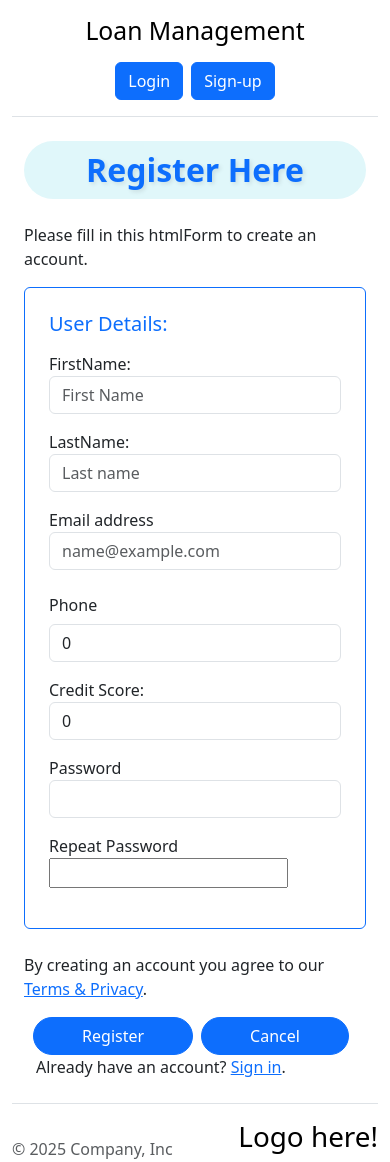
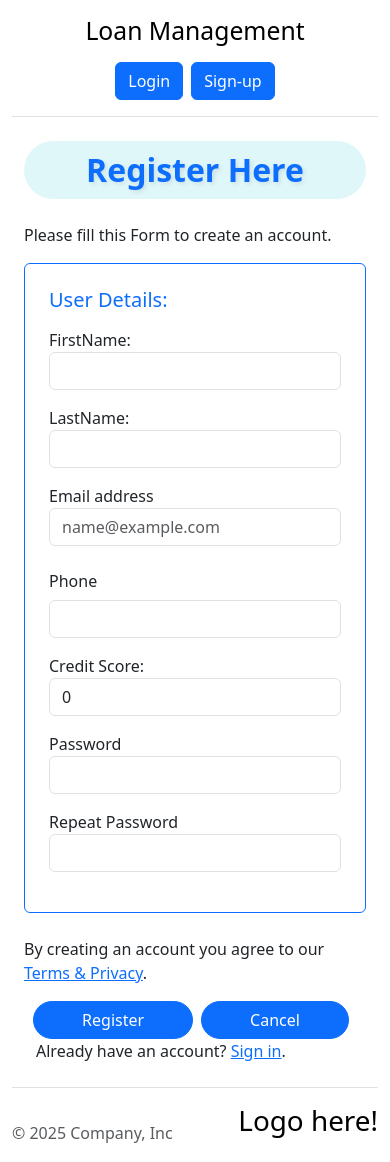
Before and after one commit to Kenjivlar/lambdaSquadProject1FrontEnd, a React (Vite) app: page /register in a window 390 px wide. Shown: the top 1162 px of the page. Built offline with nearby package versions, Linux system fonts and the light colour scheme.

Commit message:
Registration form correction for phone number and validation for password

```diff
--- a/src/components/RegistrationForm.tsx
+++ b/src/components/RegistrationForm.tsx
@@ -1,4 +1,4 @@
-import React, { ReactHTMLElement, useState } from "react";
+import React, { useState } from "react";
 import axios from 'axios';
 import { useNavigate } from "react-router-dom";
 
@@ -11,7 +11,7 @@ const RegistrationhtmlForm: React.FC = () => {
     accountTypeId: number;
     firstName: string;
     lastName: string;
-    phoneNumber: number;
+    phoneNumber: string;
     creditScore: number;
   };
 
@@ -21,19 +21,11 @@ const RegistrationhtmlForm: React.FC = () => {
     accountTypeId: 2,
     firstName: "",
     lastName: "",
-    phoneNumber: 0,
+    phoneNumber: "",
     creditScore: 0,
   });
 
-  const {
-    email,
-    password,
-    accountTypeId,
-    firstName,
-    lastName,
-    phoneNumber,
-    creditScore,
-  } = account;
+  const [error, setError] = useState<string>("");
 
   // Methods
   const onSubmit = async (e: React.FormEvent<HTMLFormElement>) => {
@@ -43,26 +35,28 @@ const RegistrationhtmlForm: React.FC = () => {
     console.log(account);
     try {
       await axios.post(url, account);
-      console.log('post request Successfuly')
+      console.log('User Registered Successfuly')
       navigate("/login"); // Redirect to home page
     } catch (error) {
-      console.error("Failed to submit:", error);
+      console.error("Failed to Register:", error);
     }
   }
   const onInputChange = (e: React.ChangeEvent<HTMLInputElement>) => {
     //spread operator ... expand attributes
-    setAccount({...account, [e.target.name]: e.target.value})
-}
-  // const handleCancel = () => {
-  //   setFirstName("");
-  //   setLastName("");
-  // };
-  // const handleFirstNameChange = (e: React.ChangeEvent<HTMLInputElement>) => {
-  //   setFirstName(e.target.value);
-  // };
-  // const handleLastNameChange = (e: React.ChangeEvent<HTMLInputElement>) => {
-  //   setLastName(e.target.value);
-  // };
+    setAccount({ ...account, [e.target.name]: e.target.value })
+  }
+
+  const onRepeatPasswordChange = (e: React.ChangeEvent<HTMLInputElement>) => {
+    const { value } = e.target;
+
+    if (value !== account.password) {
+      setError("Passwords do not match.");
+    } else {
+      setError(""); // Clear error when they match
+    }
+
+  }
+
 
   return (
     <div className="container">
@@ -81,13 +75,13 @@ const RegistrationhtmlForm: React.FC = () => {
             {" "}
             Register Here{" "}
           </h1>
-          <p>Please fill in this htmlForm to create an account.</p>
+          <p>Please fill this Form to create an account.</p>
 
           <div className="border border-primary rounded p-4">
             <h5 className="text-primary fw-normal mb-3">User Details:</h5>
 
             <div className="row mb-3 align-items-center">
-              <label htmlFor="firstName"className="col-sm-2 col-htmlForm-label">
+              <label htmlFor="firstName" className="col-sm-2 col-htmlForm-label">
                 FirstName:
               </label>
               <div className="col-sm-4">
@@ -96,10 +90,9 @@ const RegistrationhtmlForm: React.FC = () => {
                   className="form-control"
                   id="firstName"
                   name="firstName"
-                  placeholder="First Name"
-                  required={true}
-                  value={firstName}
-                  onChange={(e)=>onInputChange(e)}/>
+                  required
+                  value={account.firstName}
+                  onChange={(e) => onInputChange(e)} />
               </div>
             </div>
 
@@ -113,10 +106,9 @@ const RegistrationhtmlForm: React.FC = () => {
                   className="form-control"
                   id="lastName"
                   name="lastName"
-                  placeholder="Last name"
-                  required={true}
-                  value={lastName}
-                  onChange={(e)=>onInputChange(e)}
+                  required
+                  value={account.lastName}
+                  onChange={(e) => onInputChange(e)}
                 />
               </div>
             </div>
@@ -131,9 +123,9 @@ const RegistrationhtmlForm: React.FC = () => {
                   id="email"
                   placeholder="name@example.com"
                   name="email"
-                  required={true}
-                  value={email}
-                  onChange={(e)=>onInputChange(e)}
+                  required
+                  value={account.email}
+                  onChange={(e) => onInputChange(e)}
                 />
               </div>
             </div>
@@ -147,8 +139,17 @@ const RegistrationhtmlForm: React.FC = () => {
                 <input
                   type="tel"
                   className="form-control"
-                  id="phone" name="phone" required={true}
-                  value={phoneNumber} onChange={(e)=>onInputChange(e)} />
+                  id="phone"
+                  name="phoneNumber"
+                  required
+                  value={account.phoneNumber}
+                  inputMode="numeric"
+                  pattern="[0-9]*"
+                  onChange={(e) => {
+                    if (/^\d*$/.test(e.target.value)) {
+                      onInputChange(e)
+                    }
+                  }} />
               </div>
             </div>
 
@@ -164,10 +165,10 @@ const RegistrationhtmlForm: React.FC = () => {
                   type="number"
                   className="form-control"
                   id="creditScore"
-
-                  required={true}
-                  value={creditScore}
-                  onChange={(e)=>onInputChange(e)}
+                  name="creditScore"
+                  required
+                  value={account.creditScore}
+                  onChange={(e) => onInputChange(e)}
                 />
               </div>
             </div>
@@ -183,13 +184,13 @@ const RegistrationhtmlForm: React.FC = () => {
                   id="password"
                   name="password"
                   required={true}
-                  value={password}
-                  onChange={(e)=>onInputChange(e)}
+                  value={account.password}
+                  onChange={(e) => onInputChange(e)}
                 />
               </div>
             </div>
 
-             <div className="row mb-3 align-items-center">
+            <div className="row mb-3 align-items-center">
               <label
                 htmlFor="repeatPassword"
                 className="col-sm-2 col-htmlForm-label"
@@ -199,9 +200,13 @@ const RegistrationhtmlForm: React.FC = () => {
               <div className="col-sm-4">
                 <input
                   type="password"
-                  className="htmlForm-control"
-                  id="floatingPassword"
+                  className="form-control"
+                  id="repeatPassword"
+                  name="repeatPassword"
+                  onChange={(e) => onRepeatPasswordChange(e)}
                 />
+                {error && <small className="text-danger">{error}</small>}
+
               </div>
             </div>
           </div>
@@ -217,7 +222,7 @@ const RegistrationhtmlForm: React.FC = () => {
             <button
               type="button"
               className="btn btn-primary rounded-pill px-5 mx-2"
-
+              onClick={() => navigate("/")}
             >
               Cancel
             </button>
```
